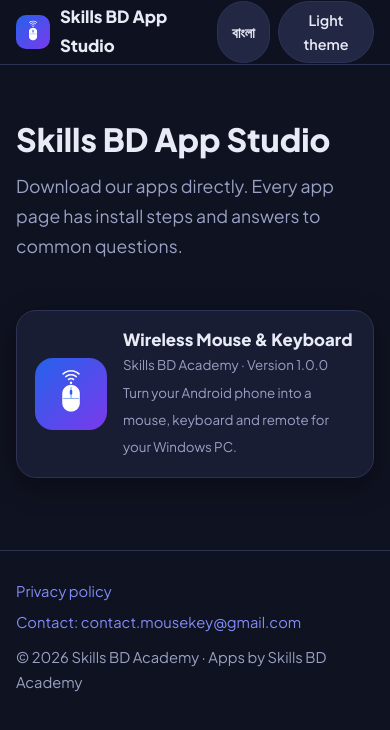
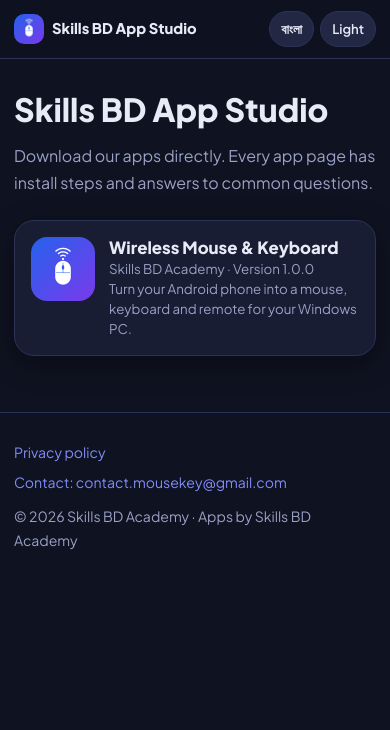
Before and after one commit to skillsbdacademy/mousekey-site, a plain HTML site: page index.html in a window 390 px wide. Drawn offline with Linux system fonts and the light colour scheme.

Commit message:
Add files via upload

```diff
--- a/site.js
+++ b/site.js
@@ -2,7 +2,7 @@
 (function () {
   var UI = {
     en: {
-      langBtn: "বাংলা", toLight: "Light theme", toDark: "Dark theme",
+      langBtn: "বাংলা", toLight: "Light", toDark: "Dark",
       heroTitle: "Skills BD App Studio",
       heroText: "Download our apps directly. Every app page has install steps and answers to common questions.",
       version: "Version", privacy: "Privacy policy", contact: "Contact",
@@ -10,7 +10,7 @@
       loadErr: "The app list could not be loaded. Check your internet connection and reload the page."
     },
     bn: {
-      langBtn: "English", toLight: "হালকা থিম", toDark: "গাঢ় থিম",
+      langBtn: "English", toLight: "হালকা", toDark: "গাঢ়",
       heroTitle: "Skills BD App Studio",
       heroText: "আমাদের অ্যাপ সরাসরি ডাউনলোড করুন। প্রতিটি অ্যাপের পাতায় ইনস্টলের ধাপ ও সাধারণ প্রশ্নের উত্তর আছে।",
       version: "সংস্করণ", privacy: "গোপনীয়তা নীতি", contact: "যোগাযোগ",
--- a/style.css
+++ b/style.css
@@ -110,8 +110,34 @@ details p{margin-top:10px;color:var(--muted)}
 .site-footer .links{display:flex;flex-wrap:wrap;gap:6px 20px;margin-bottom:10px}
 
 @media (max-width:560px){
-  .app-head{grid-template-columns:1fr;text-align:left}
-  .app-head img{width:96px;height:96px;border-radius:24px}
+  .wrap{width:calc(100% - 28px)}
+  .bar{min-height:58px;gap:8px}
+  .brand{min-width:0;font-size:.92rem;gap:8px}
+  .brand span{overflow:hidden;text-overflow:ellipsis;white-space:nowrap}
+  .brand img{width:30px;height:30px}
+  .tools{gap:6px;flex:none}
+  .chip{padding:6px 11px;font-size:.82rem;white-space:nowrap}
+  .hero{padding:32px 0 12px}
+  .hero h1{font-size:2rem}
+  .hero p{font-size:1rem}
+  .grid{grid-template-columns:1fr;padding:12px 0 32px}
+  .app-card{padding:16px;gap:14px;align-items:flex-start}
+  .app-card img{width:64px;height:64px;border-radius:16px}
+  .app-card small{line-height:1.5;display:block}
+  .app-head{grid-template-columns:1fr;gap:14px;padding:24px 0 8px}
+  .app-head img{width:88px;height:88px;border-radius:22px}
+  .app-head h1{font-size:1.55rem}
+  .fact{font-size:.82rem}
   .btn{width:100%}
+  .btn-dl{min-height:60px}
+  .note{font-size:.88rem}
+  section.block{padding:20px 0}
+  section.block h2{font-size:1.2rem}
+  .shots img{height:min(400px,62vh)}
+  .steps li{padding:12px 14px 12px 52px}
+  .site-footer{font-size:.88rem}
 }
+/* two-line download button: label + size */
+.btn-dl{flex-direction:column;gap:0;line-height:1.3;padding:8px 24px;text-align:center}
+.btn-dl small{font-weight:500;opacity:.85;font-size:.82rem}
 @media (prefers-reduced-motion:reduce){html{scroll-behavior:auto}}
```
Also changed, not shown: app.html (+2 -2 lines).
